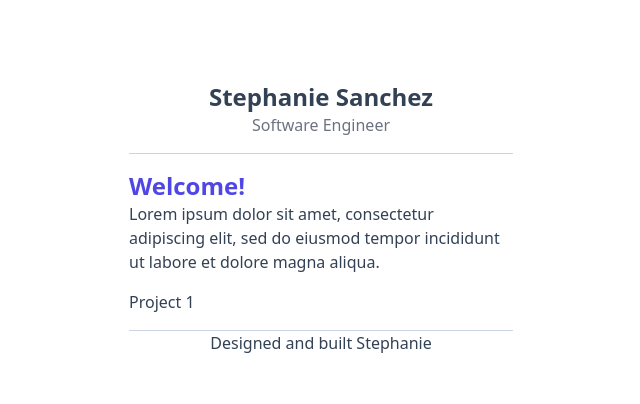
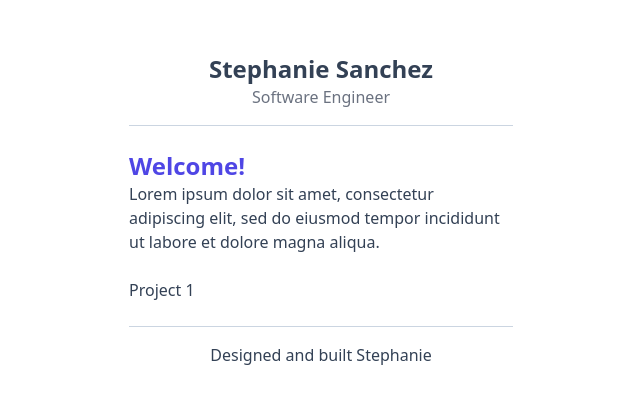
Before and after one commit to StephanieKSanchez/simple-portfolio-site, a Next.js app: page / in a window 1280 px wide. Shown: the part 190-594 px from the top of the page, without its empty margins (319-959 px from the left). Built offline with nearby package versions, Linux system fonts and the light colour scheme.

Commit message:
increased gap

```diff
--- a/components/footer.tsx
+++ b/components/footer.tsx
@@ -1,6 +1,6 @@
 const Footer = () => {
   return (
-    <div className="text-center border-t border-slate-300 p-4r">
+    <div className="text-center border-t border-slate-300 p-4">
       <div>Designed and built Stephanie</div>
     </div>
   );
--- a/pages/index.tsx
+++ b/pages/index.tsx
@@ -10,7 +10,7 @@ import ProjectPreview from "../components/project-preview";
 const Home: NextPage = () => {
   return (
     <Layout>
-      <div className="text-slate-700 flex flex-col gap-4">
+      <div className="text-slate-700 flex flex-col gap-6">
         <Header />
         <Profile />
         <div>
```
